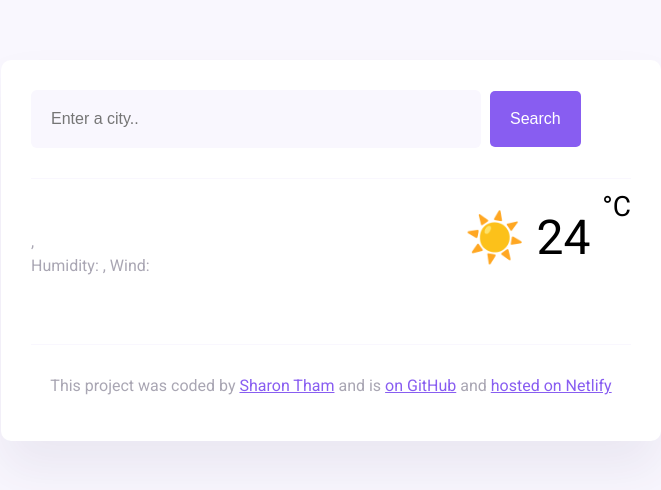
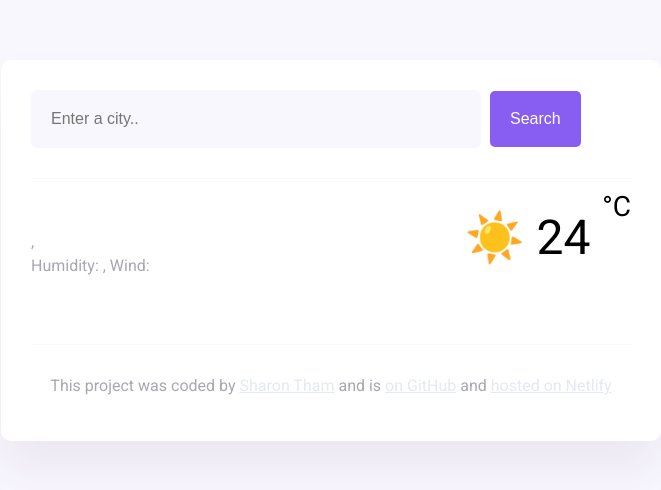
Before and after one commit to sharonthy97/week6-homework, a website built with Parcel: page index.html in a window 1280 px wide. Shown: the whole page, without its empty margins (309-970 px from the left). Built offline with nearby package versions, Linux system fonts and the light colour scheme; no server answers.

Commit message:
update html title

```diff
--- a/index.html
+++ b/index.html
@@ -12,7 +12,7 @@
 
     <script src="https://cdn.jsdelivr.net/npm/axios@1.1.2/dist/axios.min.js"></script>
     <link rel="stylesheet" href="src/styles.css" />
-    <title>My weather application</title>
+    <title>MeteoReport</title>
   </head>
   <body>
     <div class="weather-app">
--- a/src/styles.css
+++ b/src/styles.css
@@ -4,7 +4,7 @@ body {
 }
 
 a {
-  color: #885df1;
+  color: #e4eaf2;
 }
 
 .weather-app {
```
